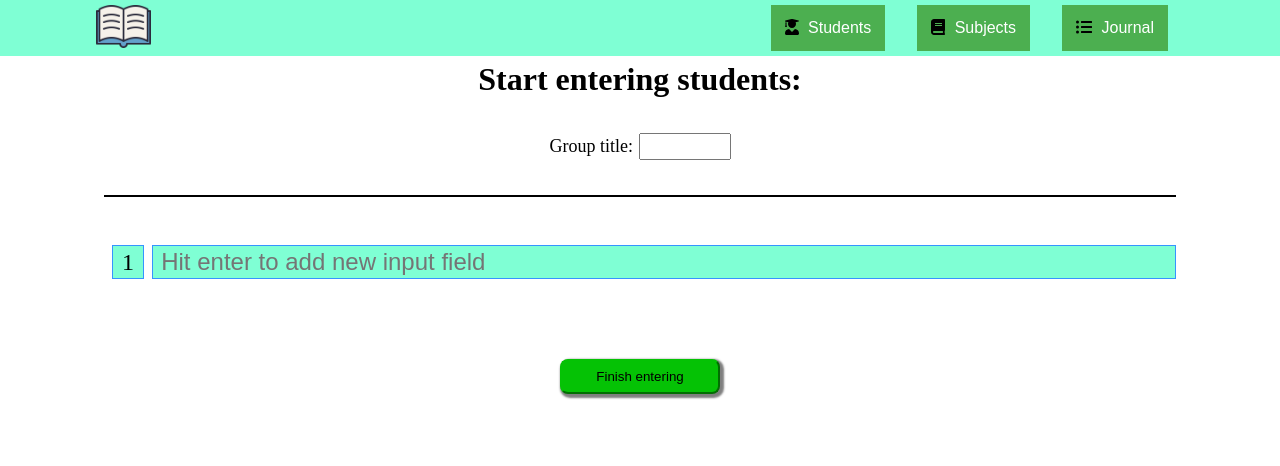
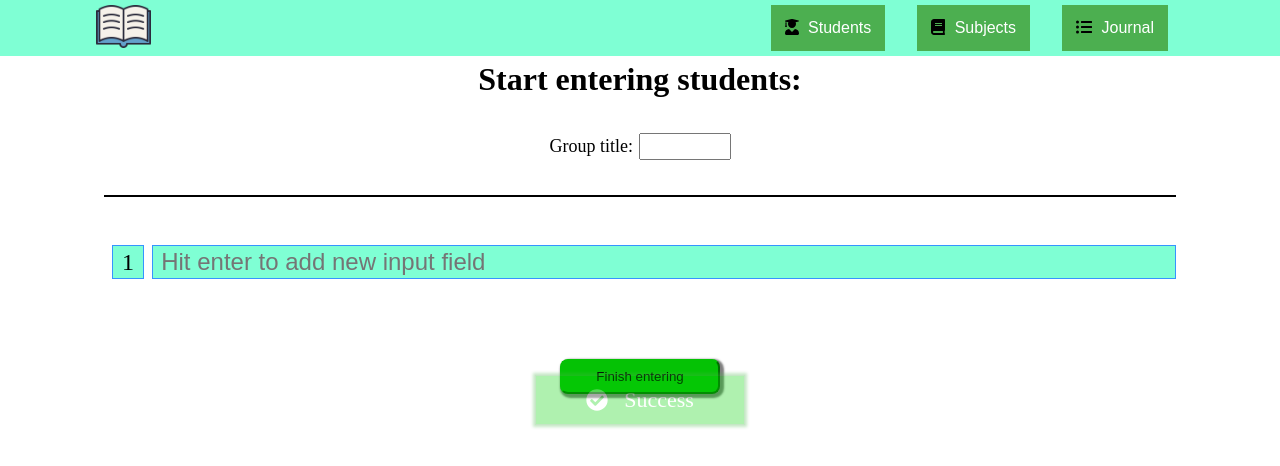
Before and after one commit to ZechevVyacheslav/electronic-journal, a React app: page /create-student-list in a window 1280 px wide. Both pictures are taken after a click on the button "Finish entering". Shown: the top 466 px of the page. Built offline with nearby package versions, Linux system fonts and the light colour scheme.

Commit message:
adding flash message

```diff
--- a/src/components/Students.js
+++ b/src/components/Students.js
@@ -2,12 +2,15 @@ import React, { Component } from 'react';
 import { connect } from 'react-redux';
 import * as actions from '../actions/index';
 
+import '../styles/Students.less';
+
 import NumberedInput from '../containers/NumberedtInput';
-import '../styles/Students.less'
+import Flash from '../containers/Flash';
 
 class Students extends Component {
   state = {
-    students: [{ number: 1, name: '' }]
+    students: [{ number: 1, name: '' }],
+    showMessage: false
   };
 
   handleStudentAdding = e => {
@@ -34,6 +37,32 @@ class Students extends Component {
     this.setState({ students: updatedStudents });
   };
 
+  handleMessageAppearance = () => {
+    let wait = ms => new Promise(resolve => setTimeout(resolve, ms));
+    this.setState({ showMessage: !this.state.showMessage }, () => {
+      let message;
+      wait(1)
+        .then(() => {
+          message = document.querySelector('.flash-control');
+          message.classList.toggle('visible');
+          return wait(2000);
+        })
+        .then(() => {
+          message.classList.toggle('visible');
+          return wait(2000);
+        })
+        .then(() => this.setState({ showMessage: !this.state.showMessage }));
+    });
+    // this.setState({ showMessage: !this.state.showMessage }, () => {
+    //   setTimeout(() => {
+    //     const message = document.querySelector('.flash-control');
+    //     message.classList.toggle('visible');
+    //     setTimeout(() => message.classList.toggle('visible'), 3000);
+    //     setTimeout(() => this.setState({ showMessage: !this.state.showMessage }), 1);
+    //   }, 1);
+    // });
+  };
+
   render() {
     const studentsList = this.state.students.map(student => {
       return (
@@ -49,6 +78,7 @@ class Students extends Component {
     });
     return (
       <>
+        <Flash show={this.state.showMessage}></Flash>
         <h1 className="content_title">Start entering students:</h1>
         <div className="group-input">
           <label htmlFor="group-title">Group title: </label>
@@ -59,7 +89,9 @@ class Students extends Component {
         {/* <button className="btn" onClick={this.addingButtonHandler}>
           Add 1 more student
         </button> */}
-        <button className="btn">Finish entering</button>
+        <button className="btn" onClick={this.handleMessageAppearance}>
+          Finish entering
+        </button>
       </>
     );
   }
--- /dev/null
+++ b/src/containers/Flash.js
@@ -0,0 +1,17 @@
+import React from 'react';
+import '../styles/Flash.less';
+import { faCheckCircle } from '@fortawesome/free-solid-svg-icons';
+import { FontAwesomeIcon } from '@fortawesome/react-fontawesome';
+
+const flash = props => {
+  if (!props.show) {
+    return null;
+  }
+  return (
+    <div className="flash-control">
+      <FontAwesomeIcon icon={faCheckCircle} /> <span className="flash-control__title">Success</span>
+    </div>
+  );
+};
+
+export default flash;
--- /dev/null
+++ b/src/styles/Flash.less
@@ -0,0 +1,30 @@
+.flash-control {
+    position: fixed;
+    top: 0;
+    bottom: 0;
+    left: 0;
+    right: 0;
+    margin: auto;
+
+    display: flex;
+    width: 13rem;
+    height: 3rem;
+    justify-content: center;
+    align-items: center;
+    font-size: 22px;
+    background: rgb(5, 211, 5);
+    color: white;
+    border: 1px solid rgb(74, 179, 74);
+    box-shadow: 0 0 3px 2px rgb(74, 179, 74);
+
+    opacity: 0;
+    transition: opacity 2s;
+
+    .flash-control__title {
+        margin-left: 1rem;
+    }
+
+    &.visible {
+        opacity: 1;
+    }
+}
```
